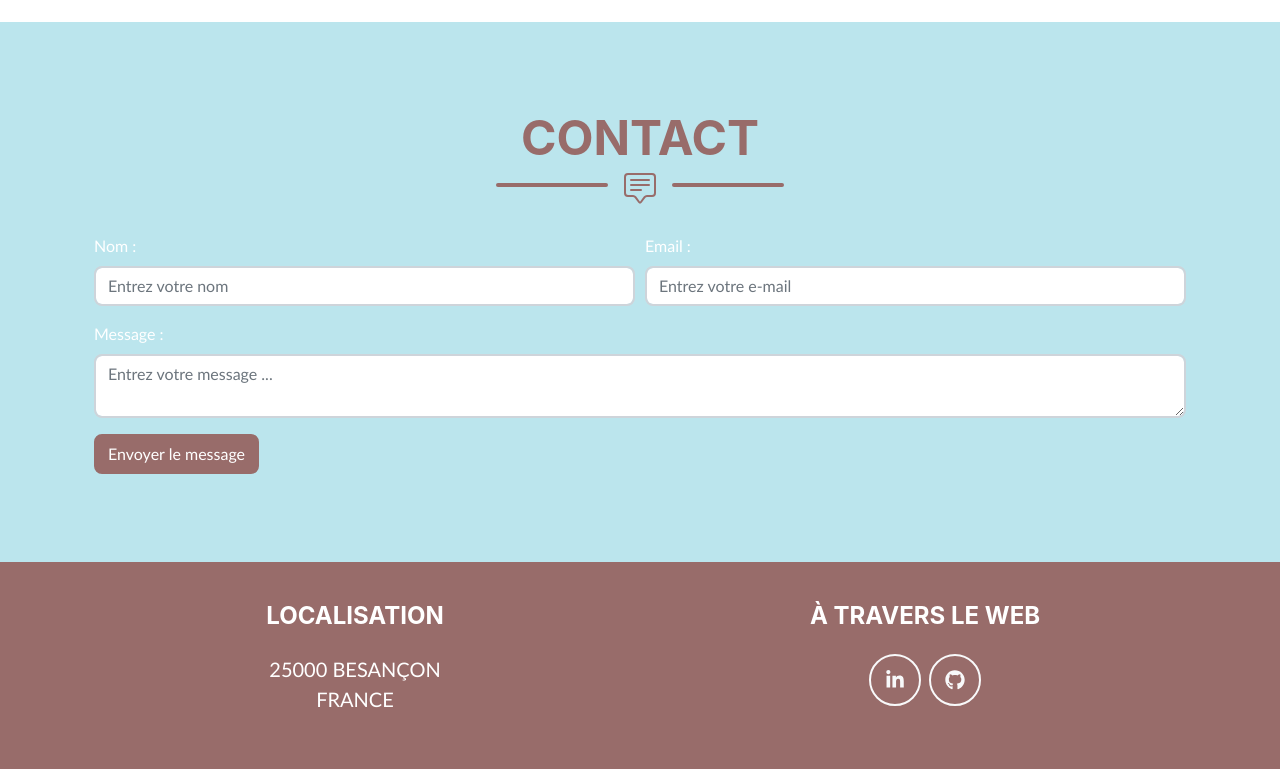
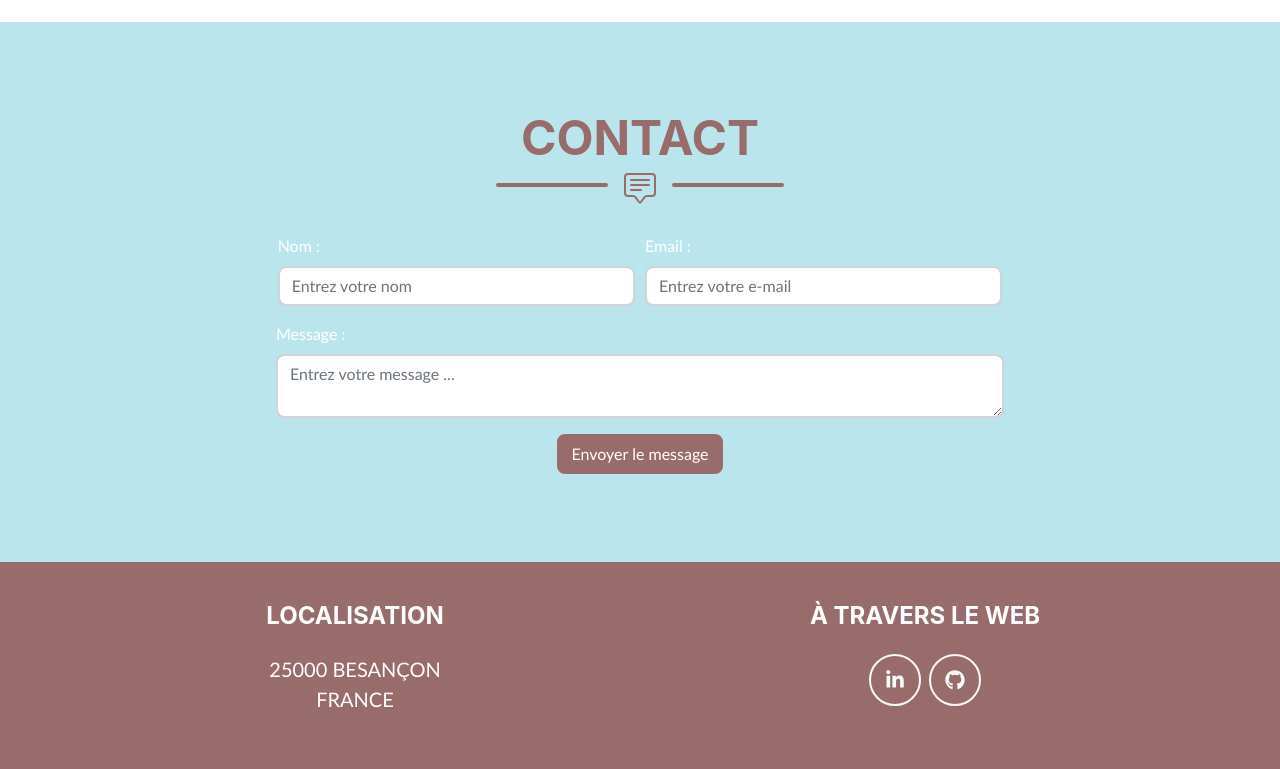
Before and after one commit to lzervini/portfolio, a PHP site: page / in a window 1280 px wide. Shown: the part 3260-4029 px from the top of the page. Run offline with PHP 8.4, Linux system fonts and the light colour scheme; style sheets or scripts are compiled from the project's sources; some libraries are stand-ins or nearby versions; some web fonts are replaced.

Commit message:
Update - center the form

```diff
--- a/index.php
+++ b/index.php
@@ -466,20 +466,20 @@
 
                 <form action="php/contact.php" id="form_contact" class="form-horizontal"  method="post">
                     <div class="form-row ">
-                        <div class="form-group col-md-6">
+                        <div class="form-group  col-md-4 offset-md-2">
                             <label for="name">Nom :</label>
                             <input type="text" id="name" class="form-control" name="name" placeholder="Entrez votre nom " value="<?= isset($_SESSION['inputs']['name']) ? $_SESSION['inputs']['name'] : ''; ?>"  required>
                         </div>
-                        <div class="form-group col-md-6">
+                        <div class="form-group  col-md-4">
                             <label for="mail">Email :</label>
                             <input type="email" id="mail" class="form-control" name="mail" placeholder="Entrez votre e-mail" value="<?= isset($_SESSION['inputs']['mail']) ? $_SESSION['inputs']['mail'] : ''; ?>" required>
                         </div>
                     </div>
-                    <div class="form-group ">
+                    <div class="form-group col-md-8 offset-md-2 p-0">
                         <label for="msg">Message :</label>
                         <textarea id="msg" class="form-control" name="msg" placeholder="Entrez votre message ..."  required><?= isset($_SESSION['inputs']['name']) ? $_SESSION['inputs']['name'] : ''; ?></textarea>
                     </div>
-                    <div class="form-group">
+                    <div class="form-group text-center ">
                         <button type="submit" class="btn btn-outline-dark" name="form_button" required>Envoyer le message </button>
                     </div>
                 </form>
```
